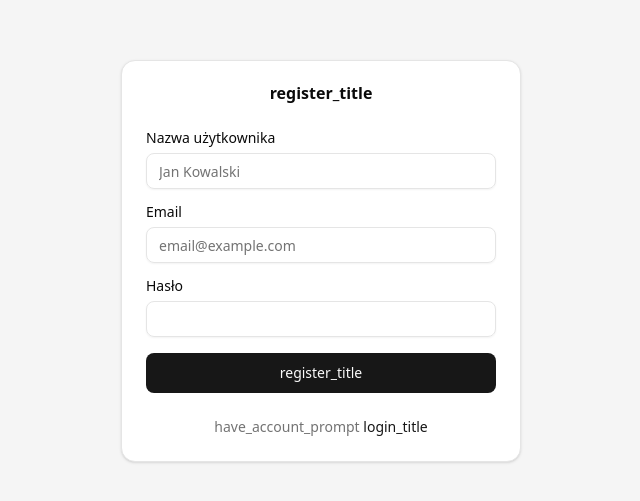
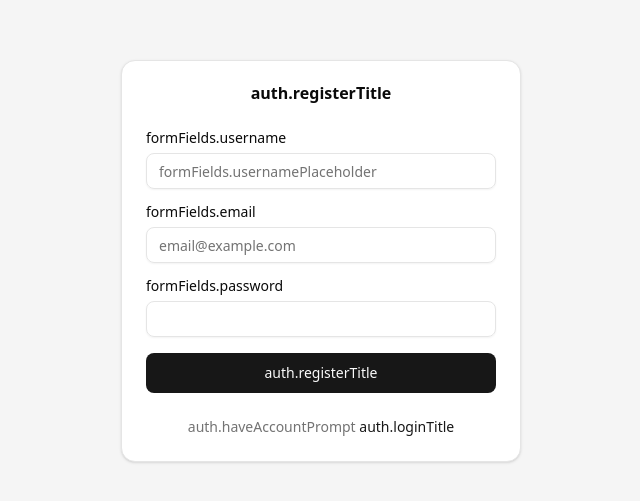
Before and after one commit to utamovita/shopping-list-app, a Next.js app in the folder apps/frontend/: page /register in a window 1280 px wide. Shown: the part 139-640 px from the top of the page, without its empty margins (319-959 px from the left). Built offline with nearby package versions, Linux system fonts and the light colour scheme; no server answers; what i18next-resources-to-backend would draw is missing.

Commit message:
feat: add missing translations

```diff
--- a/apps/frontend/src/components/ui/form.tsx
+++ b/apps/frontend/src/components/ui/form.tsx
@@ -140,7 +140,17 @@ function FormDescription({ className, ...props }: React.ComponentProps<"p">) {
 function FormMessage({ className, ...props }: React.ComponentProps<"p">) {
   const { error, formMessageId } = useFormField();
   const { t } = useTranslation("validation");
-  const body = error ? t(String(error?.message ?? "")) : props.children;
+
+  let body = props.children;
+
+  if (error?.message) {
+    try {
+      const parsed = JSON.parse(error.message);
+      body = t(parsed.key, parsed.values) as string;
+    } catch (e) {
+      body = t(String(error.message)) as string;
+    }
+  }
 
   if (!body) {
     return null;
--- a/apps/frontend/src/features/auth/components/login-form.component.tsx
+++ b/apps/frontend/src/features/auth/components/login-form.component.tsx
@@ -29,7 +29,7 @@ export default function LoginForm() {
   return (
     <Card className="w-[400px]">
       <CardHeader>
-        <CardTitle className={"text-center"}>{t("login_title")}</CardTitle>
+        <CardTitle className={"text-center"}>{t("auth.loginTitle")}</CardTitle>
       </CardHeader>
       <CardContent>
         <Form {...form}>
@@ -39,7 +39,7 @@ export default function LoginForm() {
               name="email"
               render={({ field }) => (
                 <FormItem>
-                  <FormLabel>Email</FormLabel>
+                  <FormLabel>{t("formFields.email")}</FormLabel>
                   <FormControl>
                     <Input placeholder="email@example.com" {...field} />
                   </FormControl>
@@ -52,7 +52,7 @@ export default function LoginForm() {
               name="password"
               render={({ field }) => (
                 <FormItem>
-                  <FormLabel>Hasło</FormLabel>
+                  <FormLabel>{t("formFields.password")}</FormLabel>
                   <FormControl>
                     <Input type="password" {...field} />
                   </FormControl>
@@ -61,16 +61,16 @@ export default function LoginForm() {
               )}
             />
             <Button type="submit" className="w-full" isLoading={isPending}>
-              {t("login_title")}
+              {t("auth.loginTitle")}
             </Button>
           </form>
         </Form>
       </CardContent>
       <CardFooter>
         <CardDescription className={"text-center w-full"}>
-          {t("no_account_prompt")}{" "}
+          {t("auth.noAccountPrompt")}{" "}
           <Link href="/register" className="text-primary hover:underline">
-            {t("register_title")}
+            {t("auth.registerTitle")}
           </Link>
         </CardDescription>
       </CardFooter>
--- a/apps/frontend/src/features/auth/components/register-form.component.tsx
+++ b/apps/frontend/src/features/auth/components/register-form.component.tsx
@@ -29,7 +29,9 @@ export default function RegisterForm() {
   return (
     <Card className="w-[400px]">
       <CardHeader>
-        <CardTitle className={"text-center"}>{t("register_title")}</CardTitle>
+        <CardTitle className={"text-center"}>
+          {t("auth.registerTitle")}
+        </CardTitle>
       </CardHeader>
       <CardContent>
         <Form {...form}>
@@ -39,9 +41,12 @@ export default function RegisterForm() {
               name="username"
               render={({ field }) => (
                 <FormItem>
-                  <FormLabel>Nazwa użytkownika</FormLabel>
+                  <FormLabel>{t("formFields.username")}</FormLabel>
                   <FormControl>
-                    <Input placeholder="Jan Kowalski" {...field} />
+                    <Input
+                      placeholder={t("formFields.usernamePlaceholder")}
+                      {...field}
+                    />
                   </FormControl>
                   <FormMessage />
                 </FormItem>
@@ -52,7 +57,7 @@ export default function RegisterForm() {
               name="email"
               render={({ field }) => (
                 <FormItem>
-                  <FormLabel>Email</FormLabel>
+                  <FormLabel>{t("formFields.email")}</FormLabel>
                   <FormControl>
                     <Input placeholder="email@example.com" {...field} />
                   </FormControl>
@@ -65,7 +70,7 @@ export default function RegisterForm() {
               name="password"
               render={({ field }) => (
                 <FormItem>
-                  <FormLabel>Hasło</FormLabel>
+                  <FormLabel>{t("formFields.password")}</FormLabel>
                   <FormControl>
                     <Input type="password" {...field} />
                   </FormControl>
@@ -74,16 +79,16 @@ export default function RegisterForm() {
               )}
             />
             <Button type="submit" className="w-full" isLoading={isPending}>
-              {t("register_title")}
+              {t("auth.registerTitle")}
             </Button>
           </form>
         </Form>
       </CardContent>
       <CardFooter>
         <CardDescription className={"text-center w-full"}>
-          {t("have_account_prompt")}{" "}
+          {t("auth.haveAccountPrompt")}{" "}
           <Link href="/login" className="text-primary hover:underline">
-            {t("login_title")}
+            {t("auth.loginTitle")}
           </Link>
         </CardDescription>
       </CardFooter>
--- a/apps/frontend/src/features/auth/schemas/auth.schema.ts
+++ b/apps/frontend/src/features/auth/schemas/auth.schema.ts
@@ -6,6 +6,16 @@ export const loginSchema = z.object({
 });
 
 export const registerSchema = loginSchema.extend({
-  username: z.string().min(3, { message: "validation:name.minLength" }),
-  password: z.string().min(8, { message: "validation:password.minLength" }),
+  username: z.string().min(3, {
+    message: JSON.stringify({
+      key: "validation:name.minLength",
+      values: { count: 3 },
+    }),
+  }),
+  password: z.string().min(8, {
+    message: JSON.stringify({
+      key: "validation:password.minLength",
+      values: { count: 8 },
+    }),
+  }),
 });
--- a/apps/frontend/src/lib/api/api-client.ts
+++ b/apps/frontend/src/lib/api/api-client.ts
@@ -16,7 +16,7 @@ axiosInstance.interceptors.response.use(
   (error: AxiosError) => {
     if (error.response) {
       const errorResponse = error.response.data as ErrorResponse;
-      const message = errorResponse.error.message || "error.unknown";
+      const message = errorResponse.error.message || "error.generic";
 
       return Promise.reject(new Error(message));
     }
--- a/apps/frontend/src/lib/i18n/client.ts
+++ b/apps/frontend/src/lib/i18n/client.ts
@@ -13,8 +13,8 @@ i18next
     ),
   )
   .init({
-    lng: "pl",
-    fallbackLng: "pl",
+    lng: "en",
+    fallbackLng: "en",
     defaultNS: "common",
     fallbackNS: ["validation", "common"],
     ns: ["common", "validation"],
--- a/packages/i18n/locales/pl/validation.json
+++ b/packages/i18n/locales/pl/validation.json
@@ -21,5 +21,8 @@
   "success": {
     "login": "Pomyślnie zalogowano.",
     "register": "Pomyślnie zarejestrowano. Teraz możesz się zalogować."
+  },
+  "error": {
+    "generic": "Wystąpił błąd. Proszę spróbować ponownie później."
   }
 }
```
Also changed, not shown: packages/i18n/locales/en/common.json (+14 -6 lines), packages/i18n/locales/en/validation.json (+12 -9 lines), packages/i18n/locales/pl/common.json (+14 -6 lines), 1 other file (tests, documents, lock files or other folders).
